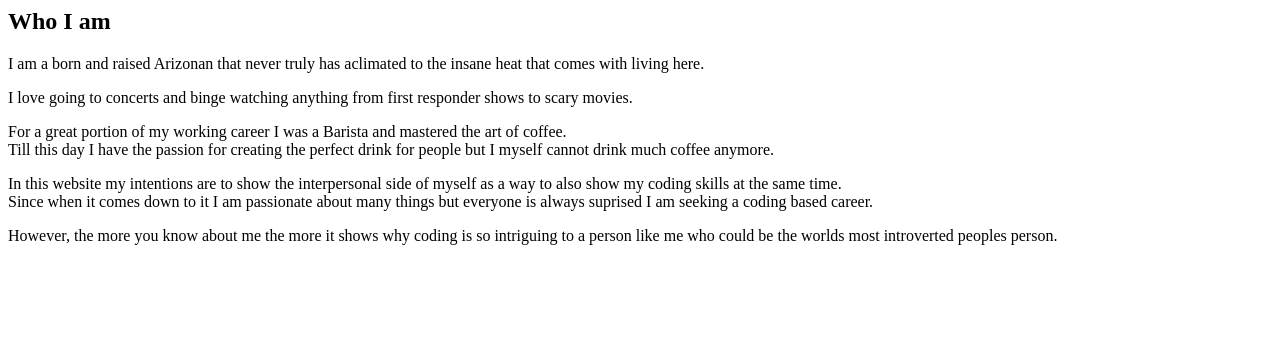
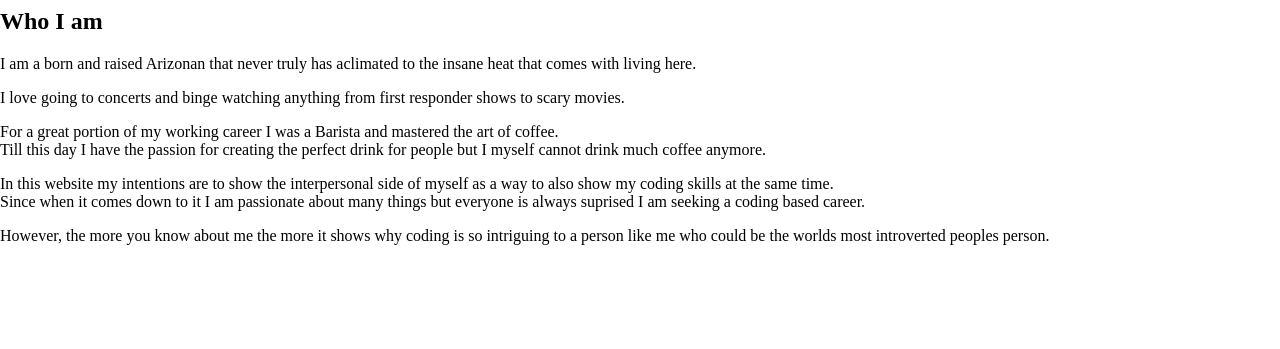
Before and after one commit to baflore7/baflore7.github.io, a plain HTML site: page index.html in a window 1280 px wide. Shown: the part 451-800 px from the top of the page. Drawn offline with Linux system fonts and the light colour scheme.

Commit message:
styles.css

```diff
--- a/styles.css
+++ b/styles.css
@@ -2,6 +2,7 @@ background{
 background-color:grey;
 }
 
-p body{
-  diplay:center;
+body {
+
+  margin: 0 auto;
 }
```
